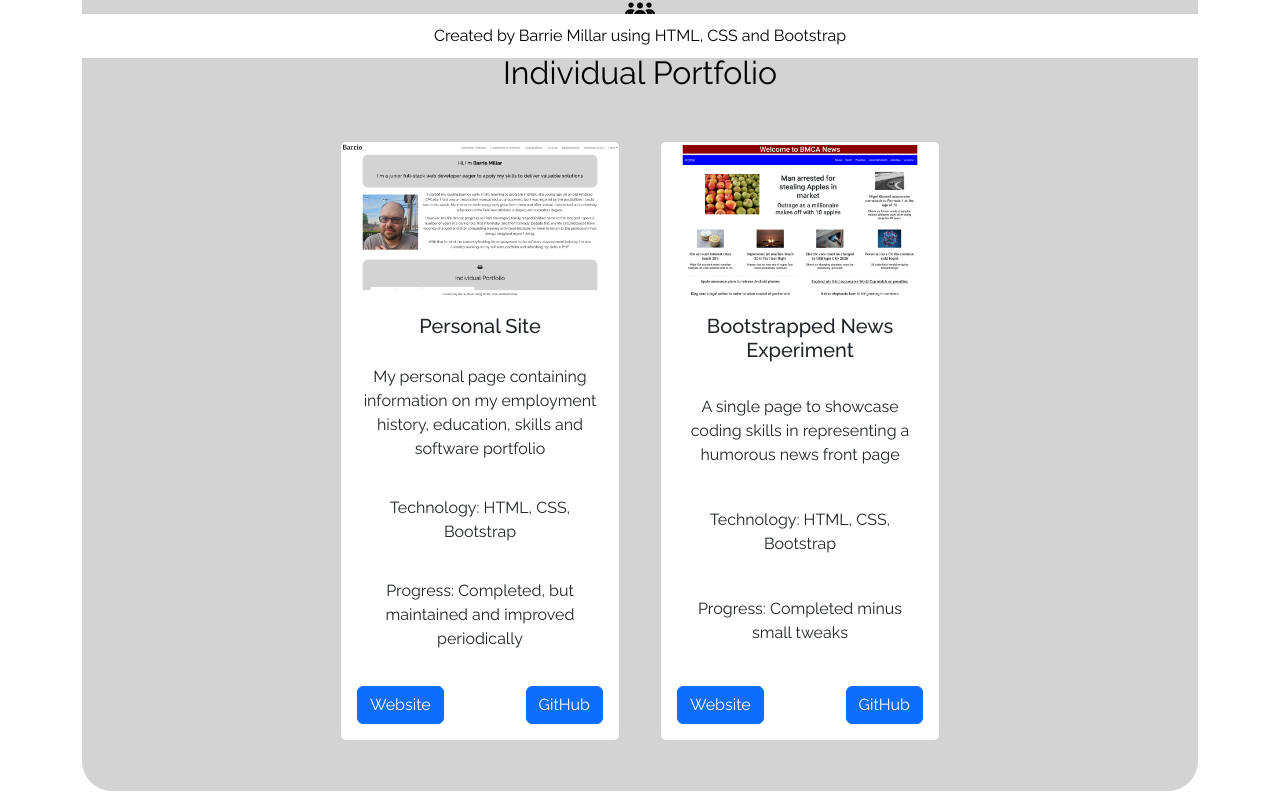
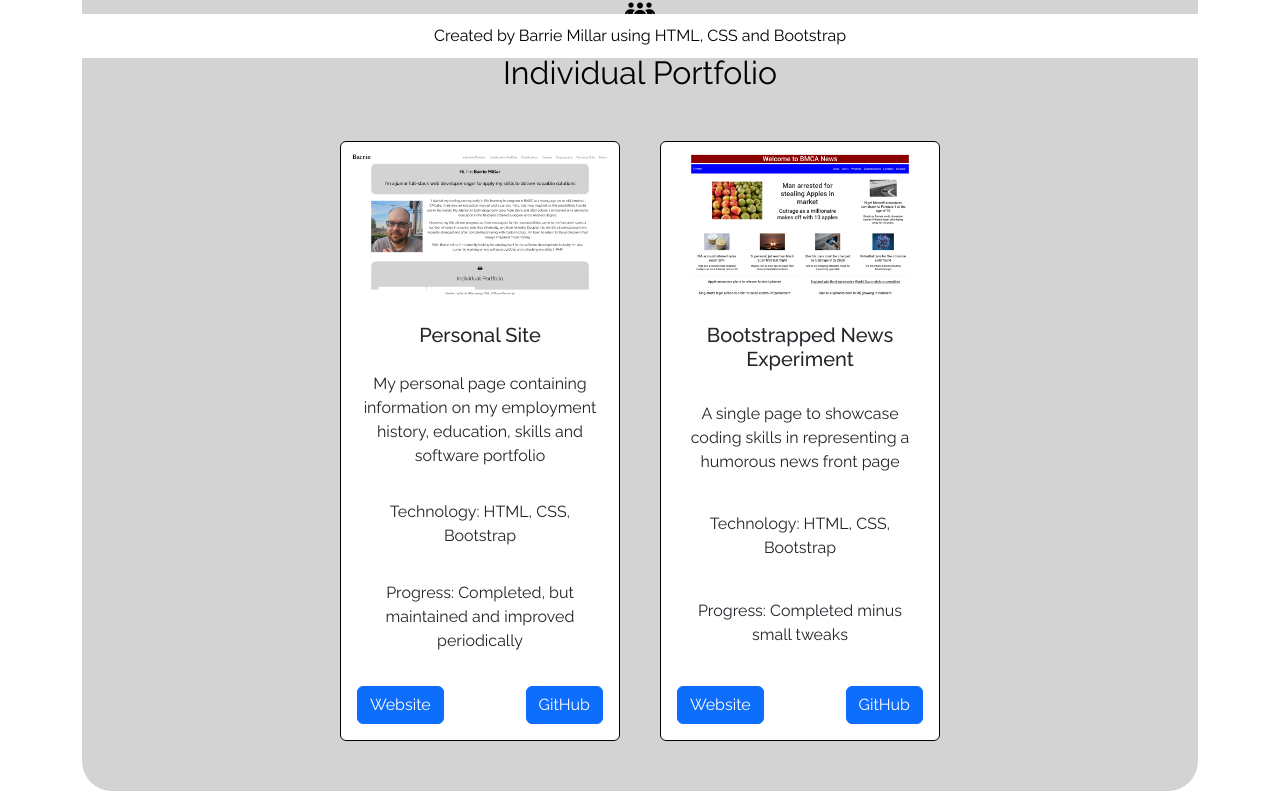
Before and after one commit to CyberArchitect777/personal-site, a plain HTML site: page editions/v3/index.html in a window 1280 px wide. Shown: the part 742-1540 px from the top of the page. Drawn offline with nearby package versions, Linux system fonts and the light colour scheme.

Commit message:
v3: set portfolio projects to flow horizontally on larger screens and make slight changes to card styles

```diff
--- a/editions/v3/assets/css/style.css
+++ b/editions/v3/assets/css/style.css
@@ -86,6 +86,11 @@ ul.dropdown-menu.show {
     width: 280px;
     height: 600px;
     margin: 20px;
+    border: 1px solid black;
+}
+
+.card-img-top {
+    padding: 10px;
 }
 
 .dataheading {
--- a/editions/v3/index.html
+++ b/editions/v3/index.html
@@ -101,7 +101,7 @@
                     <i class="fa-solid fa-people-group d-flex justify-content-center"></i>
                     <p class="dataheading text-center d-block mt-4 mb-4">Individual Portfolio</p>
                 </div>
-                <div class="d-flex flex-row justify-content-center">
+                <div class="d-flex flex-row justify-content-center flex-wrap">
                     <div class="card">
                         <img src="assets/images/personal-site.png" class="card-img-top" alt="Personal Site Site Image">
                         <div class="card-body d-flex align-items-center justify-content-between flex-column">
```
